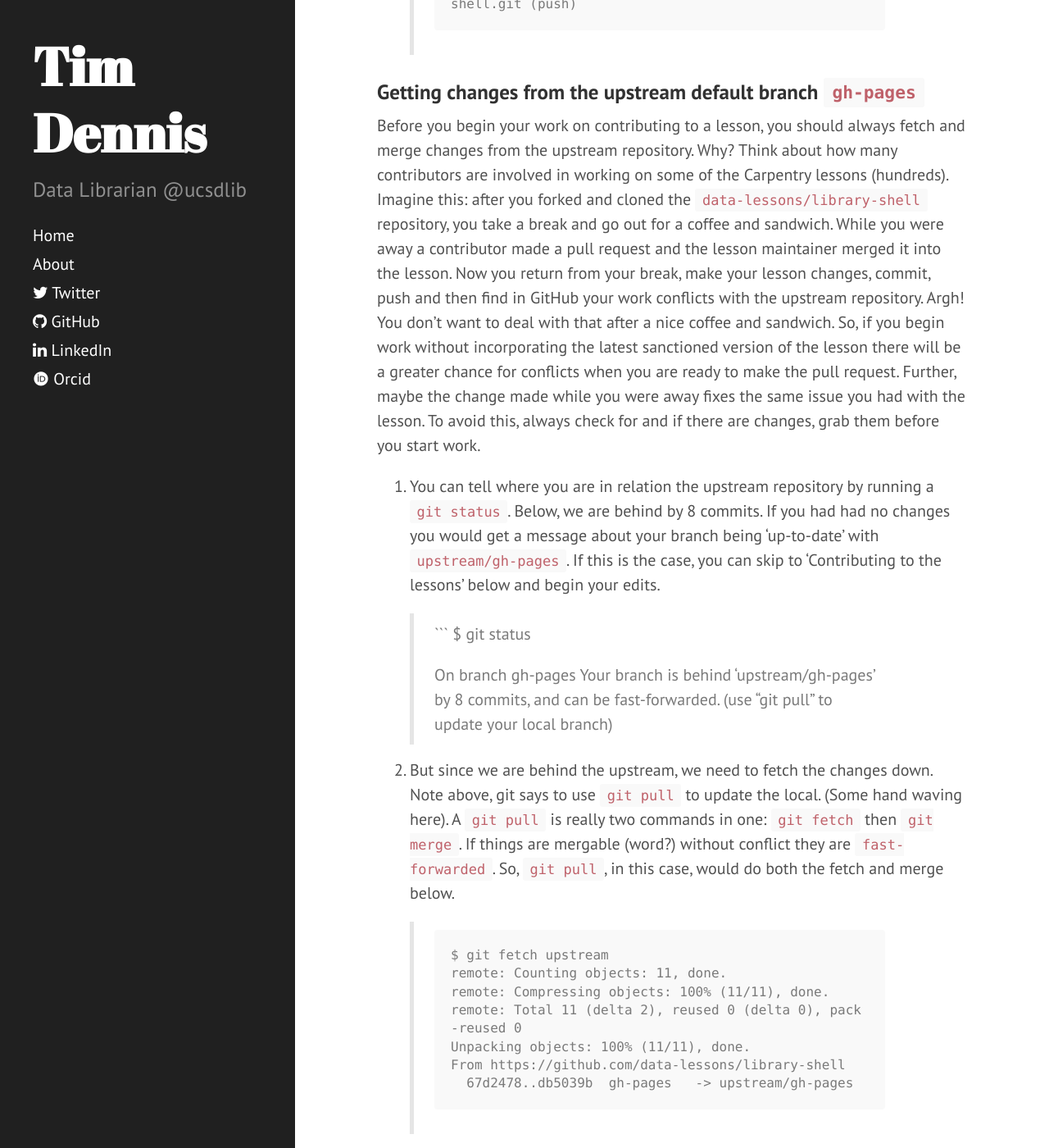
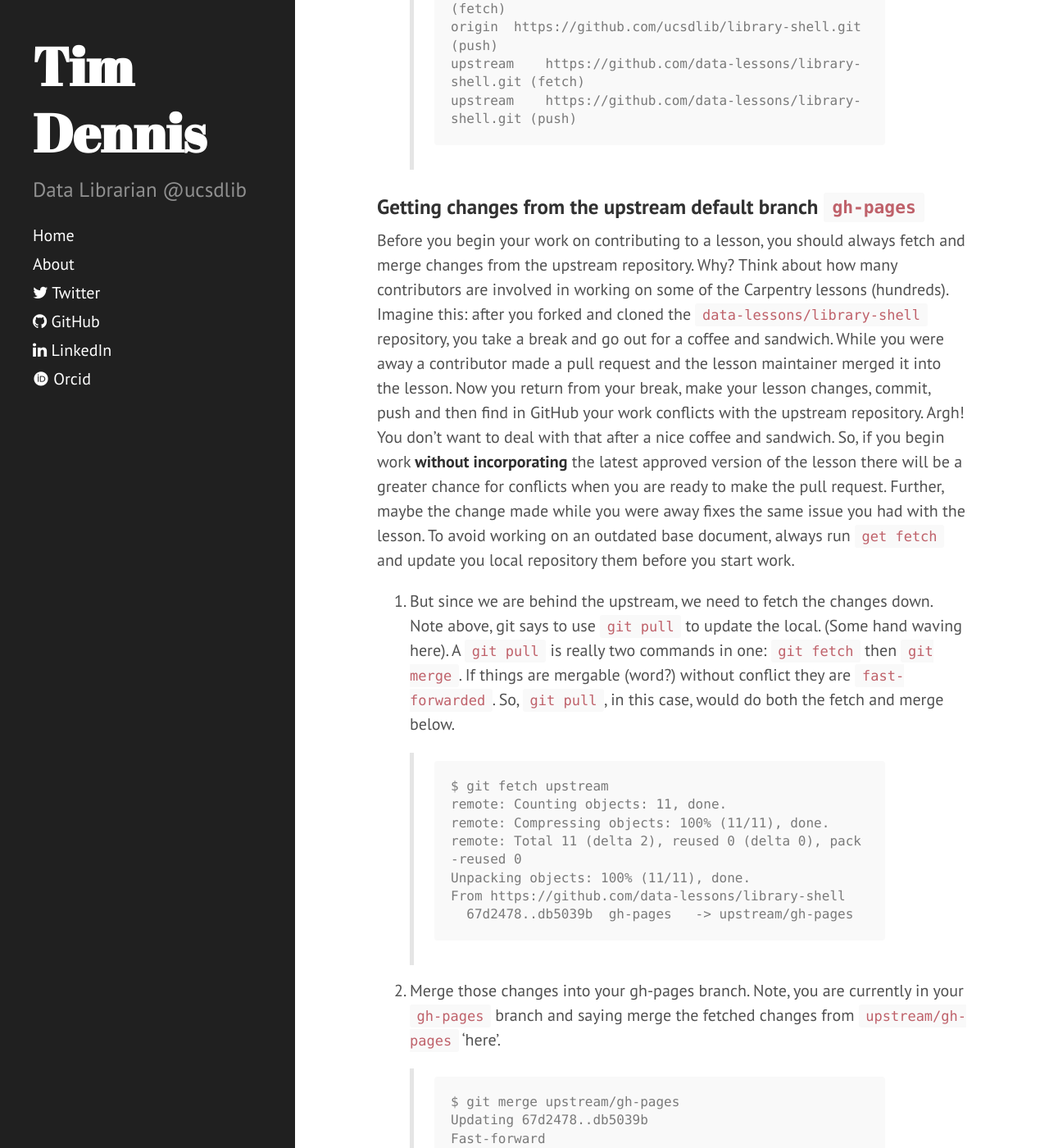
Before and after one commit to jt14den/jt14den.github.io, a Jekyll site: the page built from _posts/2016-07-25-contributing-carpentries.md, in a window 1280 px wide and 1400 px high, scrolled down 2241 px. Shown: the whole window at 82% size. Built offline with Jekyll 4.4.1, drawn with Linux system fonts in a browser that asks for light colours; nearby versions of some CDN libraries; some web fonts are replaced; some of the changed text lies outside the part shown.

Commit message:
updating getting upstream changes section

````diff
--- a/_posts/2016-07-25-contributing-carpentries.md
+++ b/_posts/2016-07-25-contributing-carpentries.md
@@ -7,6 +7,8 @@ excerpt_separator: <!--more-->
 After we taught [Library Carpentry](https://ucsdlib.github.io/2016-07-18-UCSD/) here at UCSD, we sat down and worked through the workflow for contributing to Caprentry lessons. Matt Critchlow, our IT Dev Manager, walked us through the [CONTRIBUTING.md](https://github.com/data-lessons/library-shell/blob/gh-pages/CONTRIBUTING.md) document and I worked up the steps below from our meeting.
 
 One of the confusing aspects on translating the common fork/pull-request development workflows is that most of the documentation found on the web is spelled out for `master` branches. This is because, by convention, the default branch when you initialize a repository in GitHub (or locally) is named `master`. However, with the Software/Data/Library Carpentry lessons the default branch is set to `gh-pages`. This is mainly for ease, because the web version of the lessons live in this branch and this is where Software Carpentry wants the work to go for contributions. Also, on GitHub, commits to this branch will be processed by Jekyll, a static site generator, making the nice lesson webpages we use in class. The main thing to know is that in Software Carpentry lesson land, when you see `master` in Git help or online documentation, you can mentally subsitute it with `gh-pages`. Hopefully, this will help folks new to git contribute more to the lessons.
+
+Update 2016-08-28: Corrected the **Getting changes from the upstream default branch `gh-pages`** section to remove using `git status` to check changes in the upstream remote as this won't work! `git fetch upstream` is the right command to pull down any changes that may have been made.
 
 ### Setup your fork and local clone
 
@@ -49,16 +51,7 @@ One of the confusing aspects on translating the common fork/pull-request develop
 
 ### Getting changes from the upstream default branch `gh-pages`
 
- Before you begin your work on contributing to a lesson, you should always fetch and merge changes from the upstream repository. Why? Think about how many contributors are involved in working on some of the Carpentry lessons (hundreds). Imagine this: after you forked and cloned the `data-lessons/library-shell` repository, you take a break and go out for a coffee and sandwich. While you were away a contributor made a pull request and the lesson maintainer merged it into the lesson. Now you return from your break, make your lesson changes, commit, push and then find in GitHub your work conflicts with the upstream repository. Argh! You don't want to deal with that after a nice coffee and sandwich. So, if you begin work without incorporating the latest sanctioned version of the lesson there will be a greater chance for conflicts when you are ready to make the pull request. Further, maybe the change made while you were away fixes the same issue you had with the lesson. To avoid this, always check for and if there are changes, grab them before you start work.
-
-4. You can tell where you are in relation the upstream repository by running a `git status`. Below, we are behind by 8 commits. If you had had no changes  you would get a message about your branch being 'up-to-date' with `upstream/gh-pages`. If this is the case, you can skip to 'Contributing to the lessons' below and begin your edits.
-
-    >```
-    >$ git status
-    >
-    >On branch gh-pages
-    >Your branch is behind 'upstream/gh-pages' by 8 commits, and can be fast-forwarded.
-    >(use "git pull" to update your local branch)
+ Before you begin your work on contributing to a lesson, you should always fetch and merge changes from the upstream repository. Why? Think about how many contributors are involved in working on some of the Carpentry lessons (hundreds). Imagine this: after you forked and cloned the `data-lessons/library-shell` repository, you take a break and go out for a coffee and sandwich. While you were away a contributor made a pull request and the lesson maintainer merged it into the lesson. Now you return from your break, make your lesson changes, commit, push and then find in GitHub your work conflicts with the upstream repository. Argh! You don't want to deal with that after a nice coffee and sandwich. So, if you begin work **without incorporating** the latest approved version of the lesson there will be a greater chance for conflicts when you are ready to make the pull request. Further, maybe the change made while you were away fixes the same issue you had with the lesson. To avoid working on an outdated base document, always run `get fetch` and update you local repository them before you start work.
 
 4.  But since we are behind the upstream, we need to fetch the changes down. Note above, git says to use `git pull` to update the local. (Some hand waving here). A `git pull` is really two commands in one: `git fetch` then `git merge`. If things are mergable (word?) without conflict they are `fast-forwarded`. So, `git pull`, in this case, would do both the fetch and merge below.
 
````
